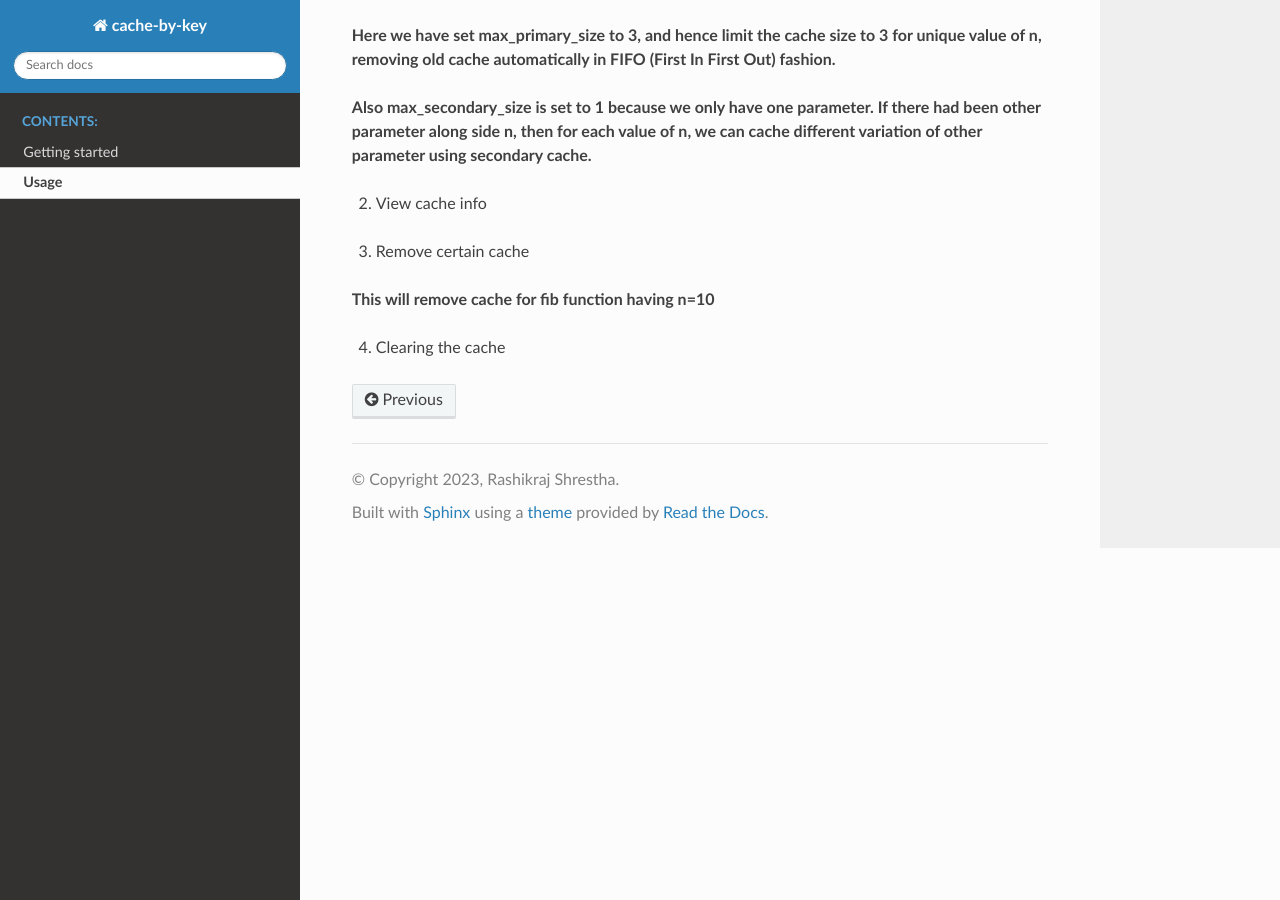
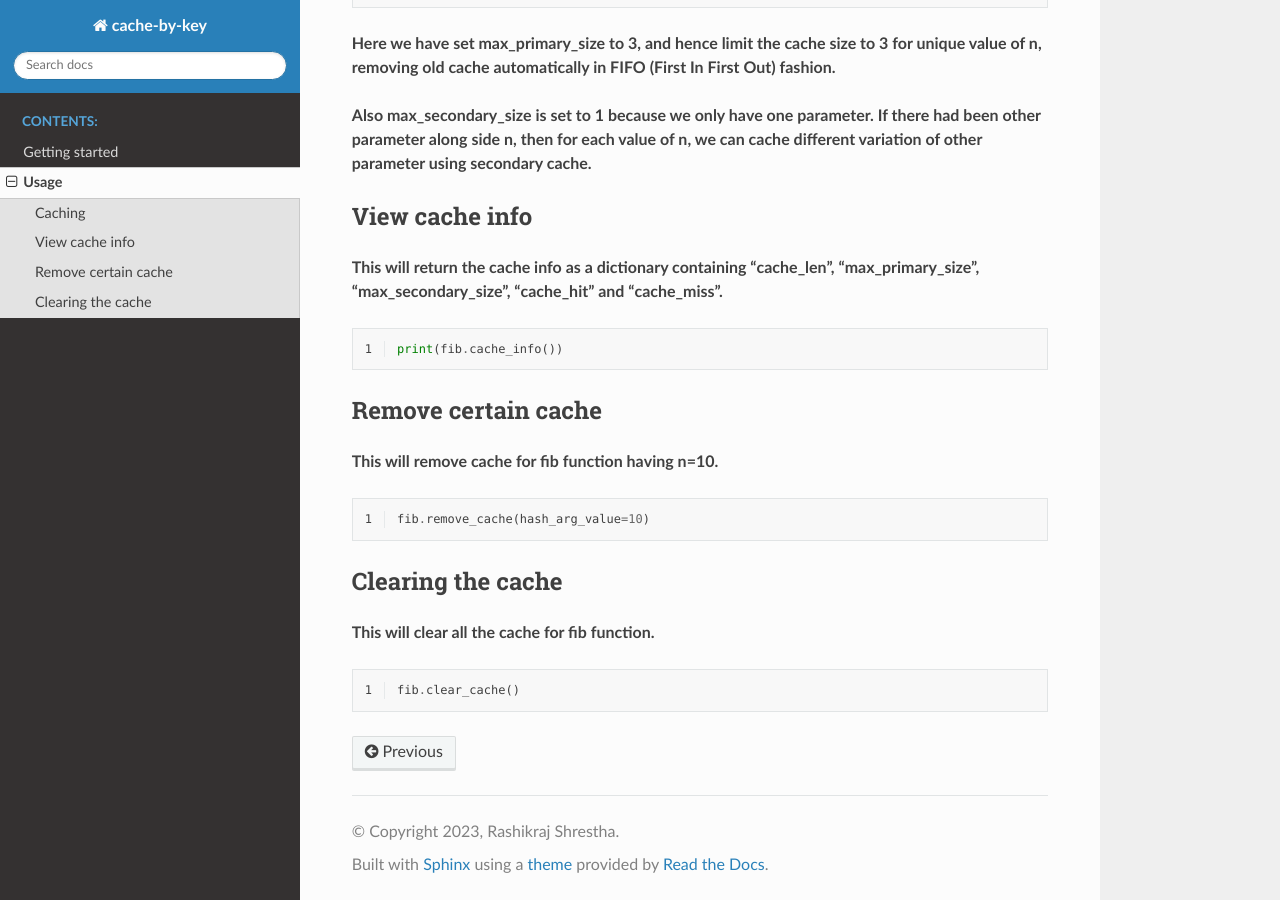
Before and after one commit to Rashik-raj/cache-by-key, a Sphinx documentation site: the page built from docs/source/usage.rst, in a window 1280 px wide and 900 px high, scrolled down 903 px. Built offline with Sphinx 7.4.7 and the Read the Docs theme 2.0.0, drawn with Linux system fonts in a browser that asks for light colours.

Commit message:
updated docs

```diff
--- a/docs/source/usage.rst
+++ b/docs/source/usage.rst
@@ -16,6 +18,7 @@
     fib(100)
 
 - Using hash_arg key in cache_by_key decorator
+
 .. code-block:: python
    :linenos:
 
@@ -30,6 +33,7 @@
 **Notice that value of hash_arg is the name of the keyword. And we also should pass the value using keyword when calling a function.**
 
 - Controlling the cache size
+
 .. code-block:: python
    :linenos:
 
@@ -45,22 +49,29 @@
 
 **Also max_secondary_size is set to 1 because we only have one parameter. If there had been other parameter along side n, then for each value of n, we can cache different variation of other parameter using secondary cache.**
 
-2) View cache info
+View cache info
+---------------
+**This will return the cache info as a dictionary containing "cache_len", "max_primary_size", "max_secondary_size", "cache_hit" and "cache_miss".**
 
 .. code-block:: python
     :linenos:
+
     print(fib.cache_info())
 
-3) Remove certain cache
+Remove certain cache
+--------------------
+**This will remove cache for fib function having n=10.**
 
 .. code-block:: python
     :linenos:
+
     fib.remove_cache(hash_arg_value=10)
 
-**This will remove cache for fib function having n=10**
-
-4) Clearing the cache
+Clearing the cache
+------------------
+**This will clear all the cache for fib function.**
 
 .. code-block:: python
     :linenos:
+
     fib.clear_cache()
```
Also changed, not shown: other parts of docs/source/usage.rst (+3 -1 lines).
